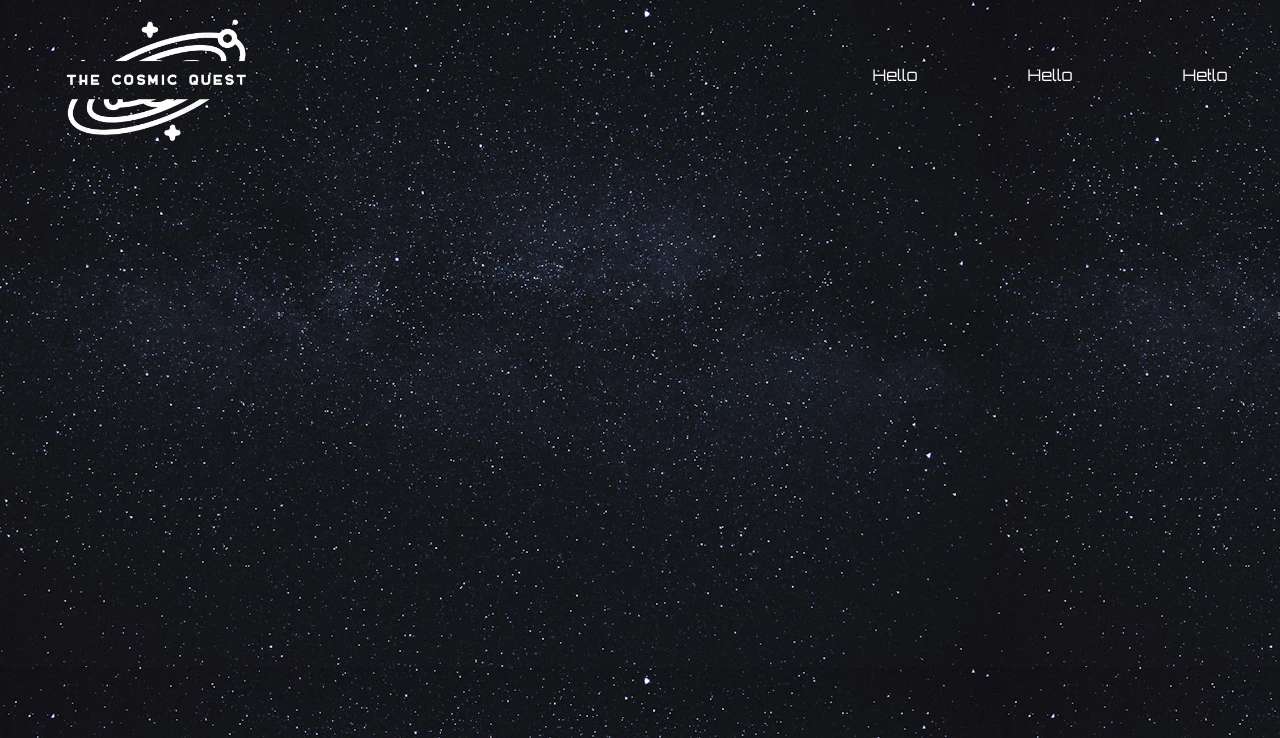
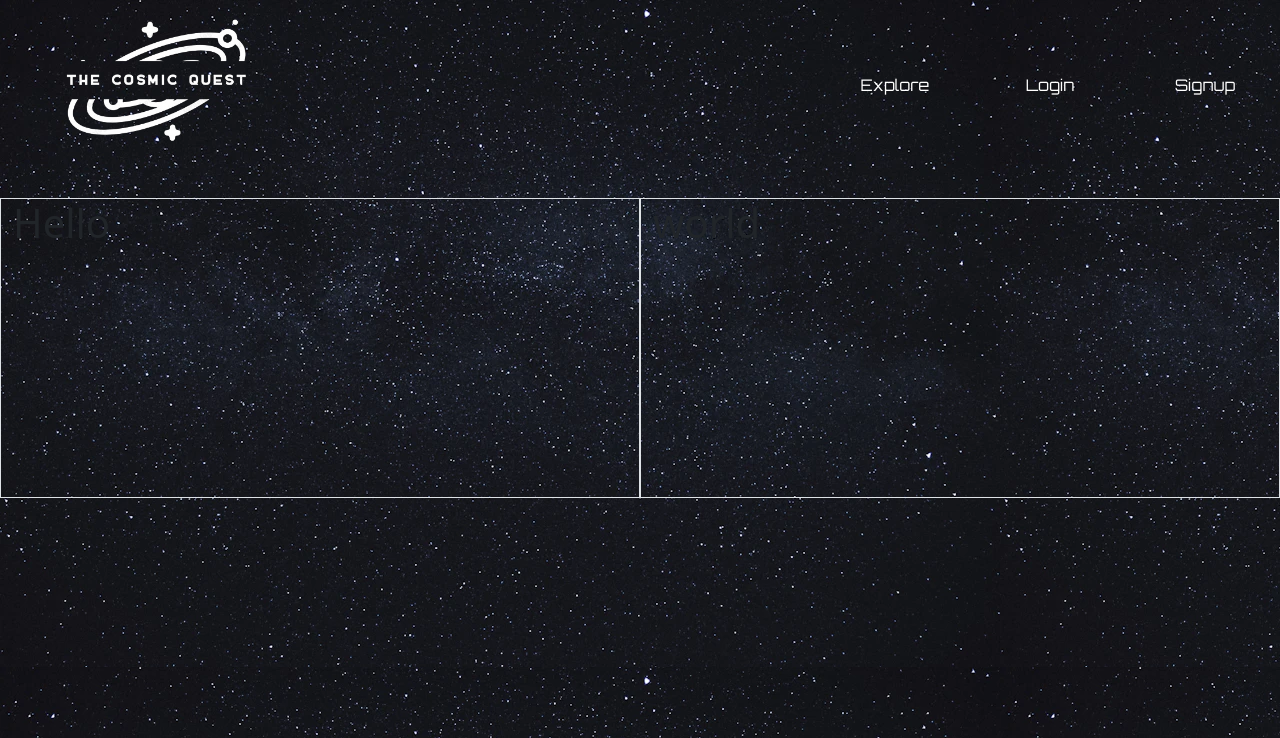
Before and after one commit to aviasnani/The-Cosmic-Quest, a Flask app: page / in a window 1280 px wide. Shown: the top 738 px of the page. Run offline with Flask 3, Linux system fonts and the light colour scheme; some libraries are stand-ins or nearby versions.

Commit message:
modified index.css and html (further modifications in nav buttons (both toggle and normal.))

```diff
--- a/static/index.css
+++ b/static/index.css
@@ -30,14 +30,16 @@ body{
 
 #button{
   width: 100%;
+  height: 50px;
   text-align: center;
   background-color: transparent;
   border: none;
   color: #ffffff;
+  margin-top: 20px;
 }
 #button:hover{
   border: 2px solid white;
-  transform: 1s ease;
+  transition: 1s ease;
   cursor: pointer;
 }
 
@@ -64,3 +66,7 @@ body{
     left: 10px;
   }
 }
+
+#col1, #col2{
+  height: 300px;
+}
--- a/templates/index.html
+++ b/templates/index.html
@@ -43,24 +43,28 @@
       <div class="collapse navbar-collapse" id="navbarSupportedContent">
         <ul class="navbar-nav ms-auto">
           <li class="list-item">
-            <a class="button-link" href="#">
-              <button id="button">Hello</button>
+            <a class="button-link" href="{{url_for('login')}}">
+              <button id="button">Explore</button>
             </a>
           </li>
           <li class="list-item">
-            <a class="button-link" href="#">
-              <button id="button">Hello</button>
+            <a class="button-link" href="{{url_for('login')}}">
+              <button id="button">Login</button>
             </a>
           </li>
           <li class="list-item">
-            <a class="button-link" href="#">
-              <button id="button">Hello</button>
+            <a class="button-link" href="{{url_for('signup')}}">
+              <button id="button">Signup</button>
             </a>
           </li>
         </ul>
       </div>
-    </nav>
-
+    </nav> <br> <br>
+    <div class="container-fluid">
+      <div class="row">
+        <div id="col1" class="col-lg-6 border"><h1>Hello</h1></div>
+        <div id="col2" class="col-lg-6 border"><h1>world</h1></div>
+      </div>
     <!--<h1>Welcome to the cosmic Quest</h1>
       <a href="{{url_for('login')}}">
         <button>Login</button>
```
